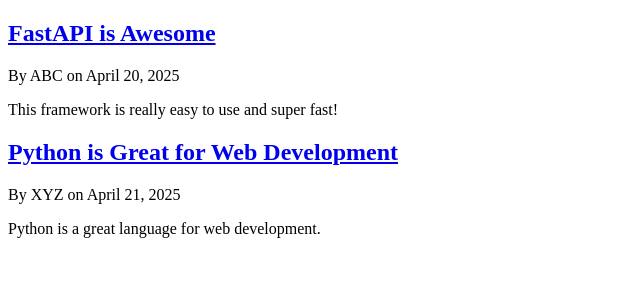
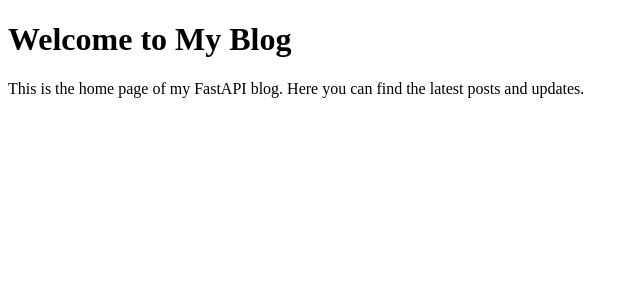
Before and after one commit to luck-shay/Fasting, a FastAPI app: page / in a window 1280 px wide. Shown: the part 58-358 px from the top of the page, without its empty margins (0-640 px from the left). Run offline with FastAPI, Linux system fonts and the light colour scheme.

Commit message:
Add post creation endpoint and update templates for posts display

```diff
--- a/main.py
+++ b/main.py
@@ -5,6 +5,7 @@ from fastapi.staticfiles import StaticFiles
 from fastapi.templating import Jinja2Templates
 from starlette.exceptions import HTTPException as StarletteHTTPException
 from data import posts
+from schemas import PostCreate, PostResponse
 
 app = FastAPI()
 templates = Jinja2Templates(directory="templates")
@@ -14,10 +15,16 @@ app.mount("/static", StaticFiles(directory="static"), name="static")
 def render_posts(request: Request):
     return templates.TemplateResponse(
         request,
-        "home.html",
+        "posts.html",
         {"posts": posts, "title": "Home"})
 
 @app.get("/", name="home", include_in_schema=False)
+def home(request: Request):
+    return templates.TemplateResponse(
+        request,
+        "home.html"
+    )
+
 @app.get("/posts", name="posts", include_in_schema=False)
 def posts_page(request: Request):
     return render_posts(request)
@@ -49,7 +56,7 @@ def get_post(post_id: int):
 
 
 @app.exception_handler(StarletteHTTPException)
-def general_http_exception_handler(request: Request, exception: StarletteHTTPException):
+def general_http_exception_handler(request: Request,  exception: StarletteHTTPException):
     message = (
         exception.detail
         if exception.detail
@@ -74,9 +81,7 @@ def general_http_exception_handler(request: Request, exception: StarletteHTTPExc
 
 
 @app.exception_handler(RequestValidationError)
-def request_validation_exception_handler(
-    request: Request, exception: RequestValidationError
-):
+def request_validation_exception_handler(request: Request, exception: RequestValidationError):
     if request.url.path.startswith("/api"):
         return JSONResponse(
             status_code=status.HTTP_422_UNPROCESSABLE_CONTENT,
@@ -93,3 +98,20 @@ def request_validation_exception_handler(
         },
         status_code=status.HTTP_422_UNPROCESSABLE_CONTENT,
     )
+
+@app.post(
+    "/api/posts",
+    response_model=PostResponse,
+    status_code=status.HTTP_201_CREATED,
+)
+def create_post(post: PostCreate):
+    new_id = max(p["id"] for p in posts) + 1 if posts else 1
+    new_post = {
+        "id": new_id,
+        "author": post.author,
+        "title": post.title,
+        "content": post.content,
+        "date_posted": "October 3, 2026",
+    }
+    posts.append(new_post)
+    return new_post
--- a/templates/home.html
+++ b/templates/home.html
@@ -1,15 +1,6 @@
 {% extends "layout.html" %}
 
 {% block content %}
-    {% for post in posts %}
-        <div>
-            <h2>
-                <a href="{{ url_for('post', post_id=post.id) }}">
-                    {{ post.title }}
-                </a>
-            </h2>
-            <p>By {{ post.author }} on {{ post.date_posted }}</p>
-            <p>{{ post.content }}</p>
-        </div>
-    {% endfor %}
+    <h1>Welcome to My Blog</h1>
+    <p>This is the home page of my FastAPI blog. Here you can find the latest posts and updates.</p>
 {% endblock content %}
```
Also changed, not shown: schemas.py (added, +15 -0 lines), templates/posts.html (added, +15 -0 lines).
